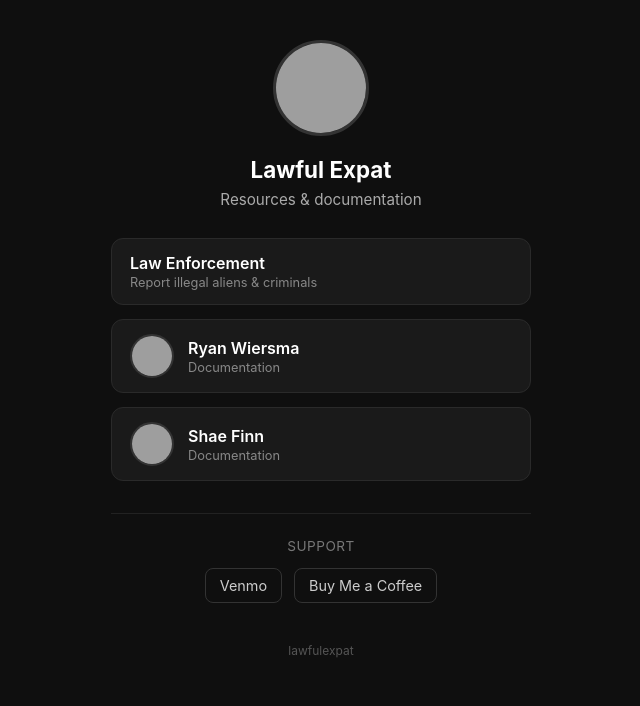
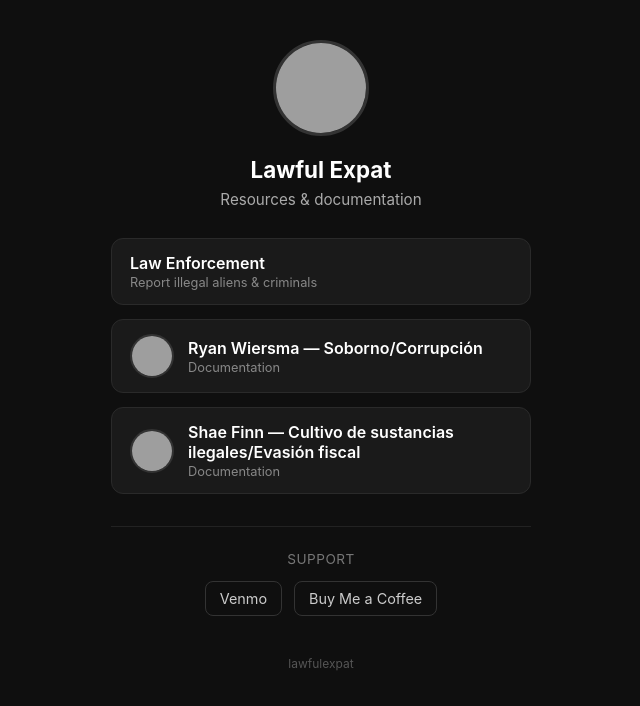
Before and after one commit to LawfulExpat/LawfulExpat, a plain HTML site: page index.html in a window 1280 px wide. Shown: the whole page, without its empty margins (319-959 px from the left). Drawn offline with Linux system fonts and the light colour scheme; grey boxes are pictures that could not be loaded.

Commit message:
Update index.html

```diff
--- a/index.html
+++ b/index.html
@@ -171,7 +171,7 @@
           class="thumb"
         >
         <div class="text">
-          Ryan Wiersma
+          Ryan Wiersma — Soborno/Corrupción
           <span class="subtitle">Documentation</span>
         </div>
       </a>
@@ -183,7 +183,7 @@
           class="thumb"
         >
         <div class="text">
-          Shae Finn
+          Shae Finn — Cultivo de sustancias ilegales/Evasión fiscal
           <span class="subtitle">Documentation</span>
         </div>
       </a>
```
